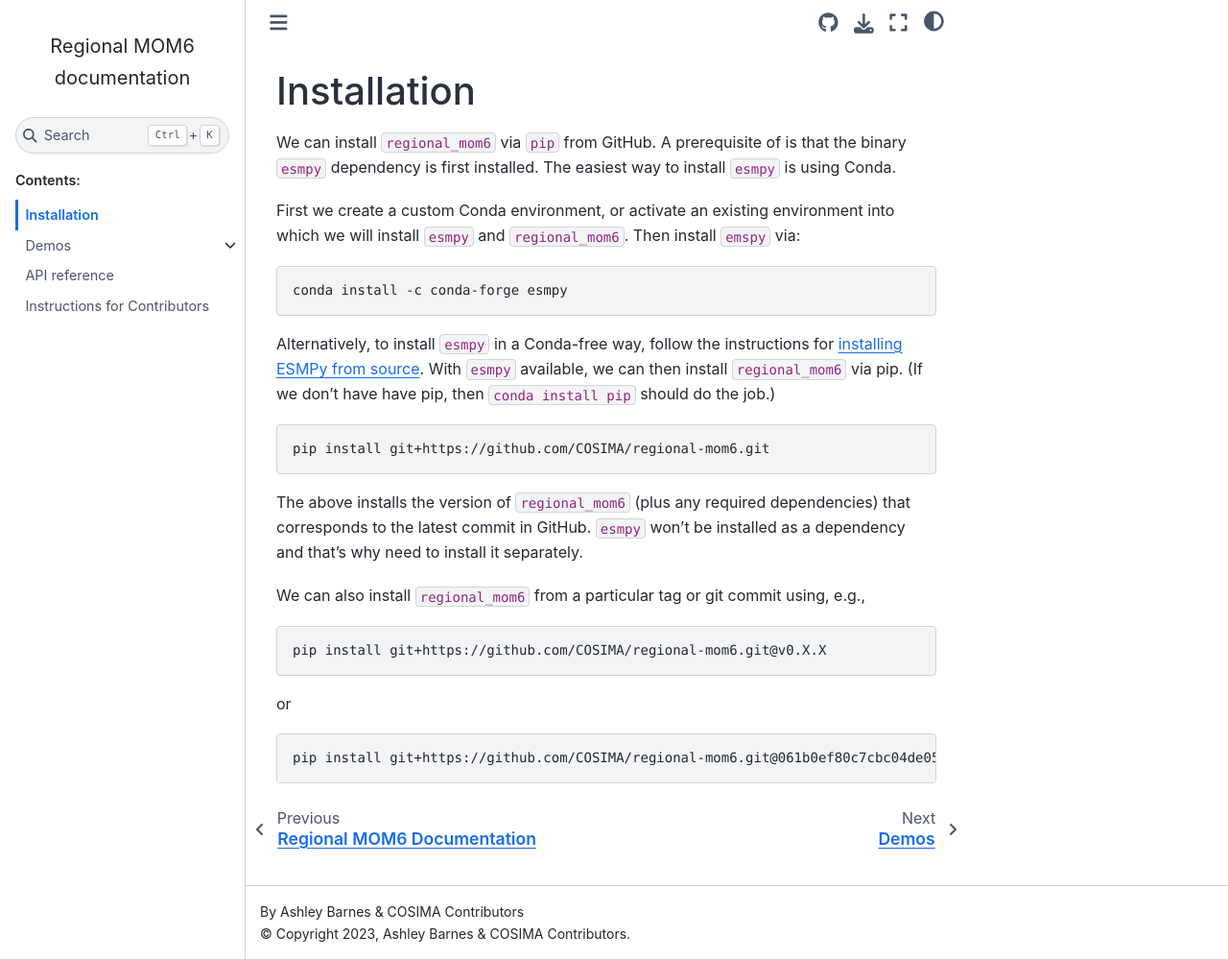
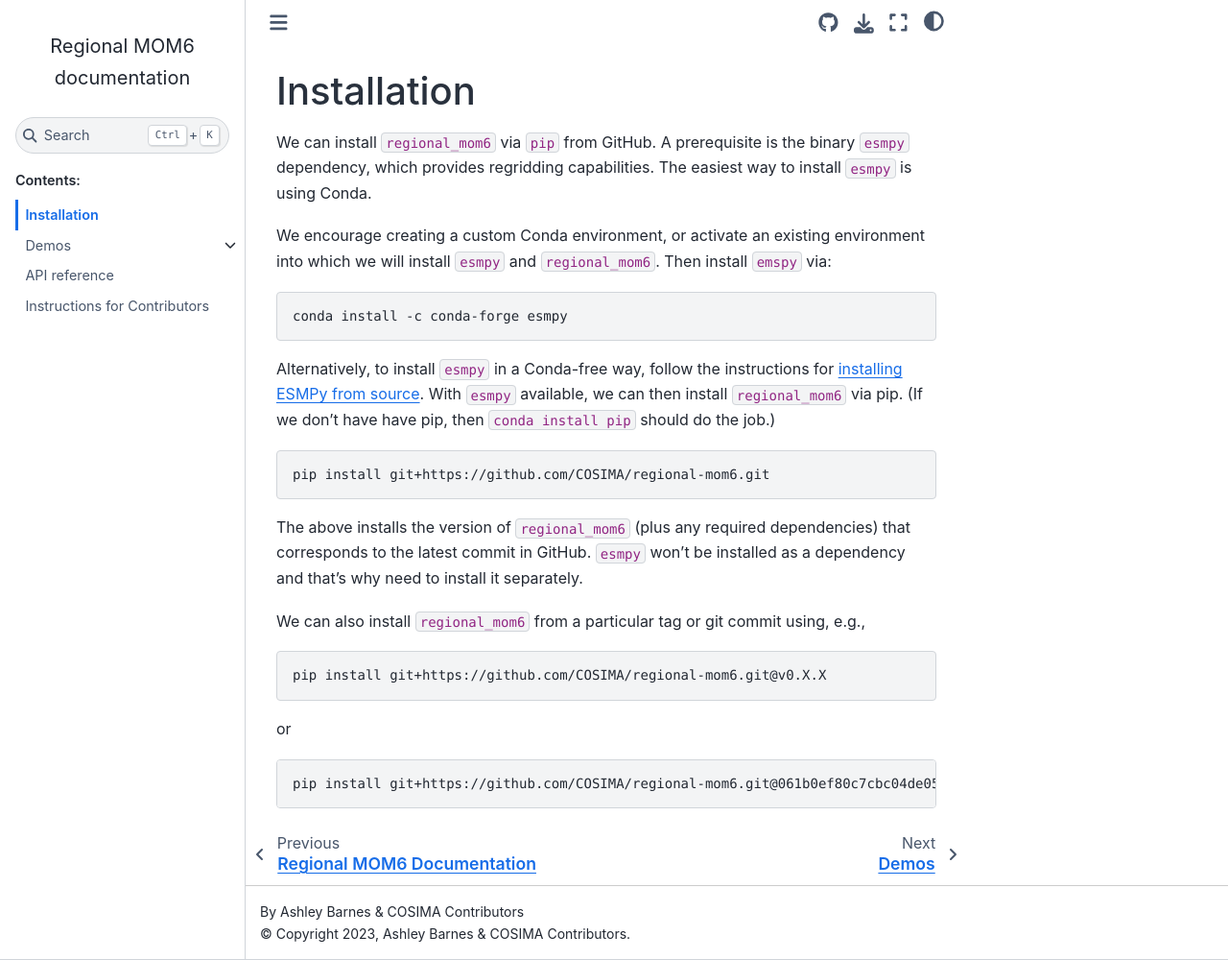
Before and after one commit to COSIMA/regional-mom6, a Sphinx documentation site: the page built from docs/installation.md, in a window 1280 px wide and 1000 px high. Shown: the whole window at 96% size. Built offline with Sphinx 7.4.7 and the Sphinx Book theme 1.1.4, drawn with Linux system fonts in a browser that asks for light colours; pages that are not in the unit, such as notebooks, are missing from menus.

Commit message:
improve docs/installation

````diff
--- a/docs/installation.md
+++ b/docs/installation.md
@@ -1,10 +1,10 @@
 Installation
 ============
 
-We can install `regional_mom6` via `pip` from GitHub. A prerequisite of is that the binary `esmpy`
-dependency is first installed. The easiest way to install `esmpy` is using Conda.
+We can install `regional_mom6` via `pip` from GitHub. A prerequisite is the binary `esmpy`
+dependency, which provides regridding capabilities. The easiest way to install `esmpy` is using Conda.
 
-First we create a custom Conda environment, or activate an existing environment into which we
+We encourage creating a custom Conda environment, or activate an existing environment into which we
 will install `esmpy` and `regional_mom6`. Then install `emspy` via:
 
 ```{code-block} bash
````
